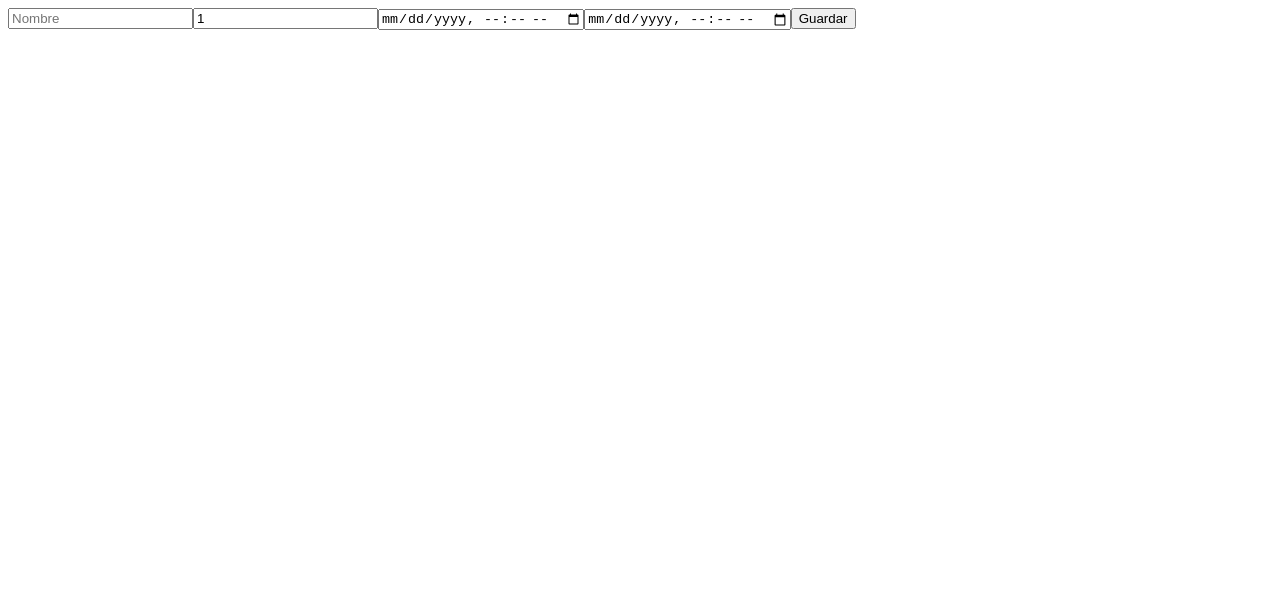
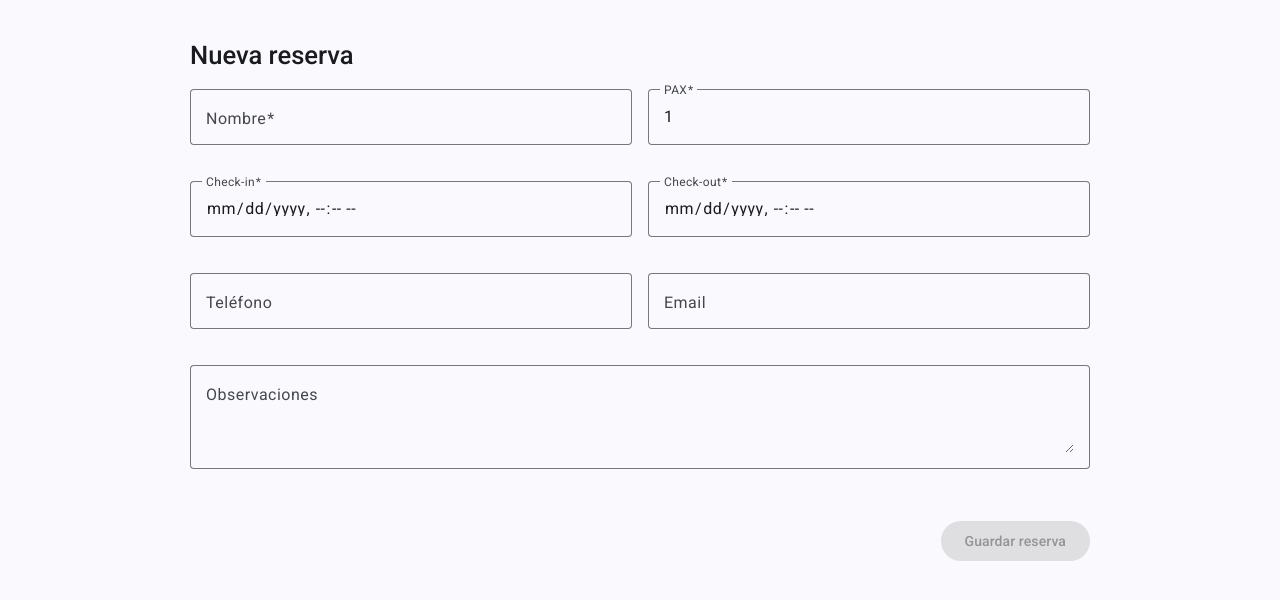
Before and after one commit to vdeluca/mayuwasi, an Angular app: page / in a window 1280 px wide. Shown: the top 600 px of the page. Built offline with nearby package versions, Linux system fonts and the light colour scheme.

Commit message:
Nuevo formulario para reservas con angular material. Angular actualizado a la version 21. [TODO]Servicios de CRUD

```diff
--- a/angular.json
+++ b/angular.json
@@ -27,6 +27,7 @@
               }
             ],
             "styles": [
+              "src/material-theme.scss",
               "src/styles.css"
             ],
             "scripts": []
--- a/package.json
+++ b/package.json
@@ -11,10 +11,12 @@
   "private": true,
   "dependencies": {
     "@angular/animations": "^21.0.6",
+    "@angular/cdk": "^21.0.5",
     "@angular/common": "^21.0.6",
     "@angular/compiler": "^21.0.6",
     "@angular/core": "^21.0.6",
     "@angular/forms": "^21.0.6",
+    "@angular/material": "^21.0.5",
     "@angular/platform-browser": "^21.0.6",
     "@angular/platform-browser-dynamic": "^21.0.6",
     "@angular/router": "^21.0.6",
--- a/src/app/components/reserva-form/reserva-form.component.css
+++ b/src/app/components/reserva-form/reserva-form.component.css
@@ -0,0 +1,48 @@
+.container {
+    max-width: 900px;
+    margin: 0 auto;
+    padding: 1.5rem;
+  }
+
+  .title {
+    margin-bottom: 1.5rem;
+    font-size: 1.6rem;
+    font-weight: 500;
+  }
+
+  .form {
+    display: flex;
+    flex-direction: column;
+  }
+
+  .grid {
+    display: grid;
+    grid-template-columns: repeat(2, 1fr);
+    gap: 1rem;
+  }
+
+  /* Campos que ocupan toda la fila */
+  .full {
+    grid-column: span 2;
+  }
+
+  .actions {
+    margin-top: 2rem;
+    display: flex;
+    justify-content: flex-end;
+  }
+
+  /* Responsive */
+  @media (max-width: 768px) {
+    .grid {
+      grid-template-columns: 1fr;
+    }
+
+    .full {
+      grid-column: span 1;
+    }
+
+    .actions {
+      justify-content: center;
+    }
+  }
--- a/src/app/components/reserva-form/reserva-form.component.html
+++ b/src/app/components/reserva-form/reserva-form.component.html
@@ -1 +1,63 @@
-<p>reserva-form works!</p>
+<div class="container">
+
+    <h2 class="title">Nueva reserva</h2>
+
+    <form [formGroup]="form" (ngSubmit)="submit()" class="form">
+
+      <div class="grid">
+
+        <mat-form-field appearance="outline">
+          <mat-label>Nombre</mat-label>
+          <input matInput formControlName="nombre" />
+          <mat-error *ngIf="form.get('nombre')?.hasError('required')">
+            El nombre es obligatorio
+          </mat-error>
+        </mat-form-field>
+
+        <mat-form-field appearance="outline">
+          <mat-label>PAX</mat-label>
+          <input matInput type="number" formControlName="pax" />
+          <mat-error *ngIf="form.get('pax')?.invalid">
+            Debe ser mayor a 0
+          </mat-error>
+        </mat-form-field>
+
+        <mat-form-field appearance="outline">
+          <mat-label>Check-in</mat-label>
+          <input matInput type="datetime-local" formControlName="checkin" />
+        </mat-form-field>
+
+        <mat-form-field appearance="outline">
+          <mat-label>Check-out</mat-label>
+          <input matInput type="datetime-local" formControlName="checkout" />
+        </mat-form-field>
+
+        <mat-form-field appearance="outline">
+          <mat-label>Teléfono</mat-label>
+          <input matInput formControlName="telefono" />
+        </mat-form-field>
+
+        <mat-form-field appearance="outline">
+          <mat-label>Email</mat-label>
+          <input matInput type="email" formControlName="email" />
+          <mat-error *ngIf="form.get('email')?.invalid">
+            Email inválido
+          </mat-error>
+        </mat-form-field>
+
+        <mat-form-field appearance="outline" class="full">
+          <mat-label>Observaciones</mat-label>
+          <textarea matInput rows="3" formControlName="observaciones"></textarea>
+        </mat-form-field>
+
+      </div>
+
+      <div class="actions">
+        <button mat-raised-button color="primary" type="submit" [disabled]="form.invalid">
+          Guardar reserva
+        </button>
+      </div>
+
+    </form>
+
+  </div>
--- a/src/app/components/reserva-form/reserva-form.component.ts
+++ b/src/app/components/reserva-form/reserva-form.component.ts
@@ -2,18 +2,25 @@ import { Component, inject } from '@angular/core';
 import { FormBuilder, Validators, ReactiveFormsModule } from '@angular/forms';
 import { ReservasService } from '../../services/reservas.service';
 
+import { MatFormFieldModule } from '@angular/material/form-field';
+import { MatInputModule } from '@angular/material/input';
+import { MatButtonModule } from '@angular/material/button';
+import { MatGridListModule } from '@angular/material/grid-list';
+import { CommonModule } from '@angular/common';
+
 @Component({
-    selector: 'app-reserva-form',
-    imports: [ReactiveFormsModule],
-    template: `
-    <form [formGroup]="form" (ngSubmit)="submit()">
-      <input type="text" placeholder="Nombre" formControlName="nombre" />
-      <input type="number" placeholder="PAX" formControlName="pax" />
-      <input type="datetime-local" formControlName="checkin" />
-      <input type="datetime-local" formControlName="checkout" />
-      <button type="submit">Guardar</button>
-    </form>
-  `
+  selector: 'app-reserva-form',
+  standalone: true,
+  imports: [
+    ReactiveFormsModule,
+    MatFormFieldModule,
+    MatInputModule,
+    MatButtonModule,
+    MatGridListModule,
+    CommonModule
+  ],
+  templateUrl: './reserva-form.component.html',
+  styleUrls: ['./reserva-form.component.css']
 })
 export class ReservaFormComponent {
 
@@ -22,11 +29,11 @@ export class ReservaFormComponent {
 
   form = this.fb.group({
     nombre: ['', Validators.required],
-    pax: [1, Validators.required],
+    pax: [1, [Validators.required, Validators.min(1)]],
     checkin: ['', Validators.required],
     checkout: ['', Validators.required],
     telefono: [''],
-    email: [''],
+    email: ['', Validators.email],
     observaciones: [''],
     deposito: [0],
     total: [0],
@@ -36,12 +43,15 @@ export class ReservaFormComponent {
     servicio: [''],
   });
 
-  submit = () => {
-    if (this.form.invalid) return;
+  submit = (): void => {
+    if (this.form.invalid) {
+      this.form.markAllAsTouched();
+      return;
+    }
 
     this.reservasService.createReserva(this.form.value as any)
       .subscribe(res => {
         console.log('Reserva creada:', res);
       });
-  }
+  };
 }
--- a/src/index.html
+++ b/src/index.html
@@ -6,6 +6,8 @@
   <base href="/">
   <meta name="viewport" content="width=device-width, initial-scale=1">
   <link rel="icon" type="image/x-icon" href="favicon.ico">
+  <link href="https://fonts.googleapis.com/css2?family=Roboto:wght@300;400;500&display=swap" rel="stylesheet">
+  <link href="https://fonts.googleapis.com/icon?family=Material+Icons" rel="stylesheet">
 </head>
 <body>
   <app-root></app-root>
--- /dev/null
+++ b/src/material-theme.scss
@@ -0,0 +1,37 @@
+
+// Include theming for Angular Material with `mat.theme()`.
+// This Sass mixin will define CSS variables that are used for styling Angular Material
+// components according to the Material 3 design spec.
+// Learn more about theming and how to use it for your application's
+// custom components at https://material.angular.dev/guide/theming
+@use '@angular/material' as mat;
+
+html {
+  height: 100%;
+  @include mat.theme((
+    color: (
+      primary: mat.$azure-palette,
+      tertiary: mat.$blue-palette,
+    ),
+    typography: Roboto,
+    density: 0,
+  ));
+}
+
+body {
+  // Default the application to a light color theme. This can be changed to
+  // `dark` to enable the dark color theme, or to `light dark` to defer to the
+  // user's system settings.
+  color-scheme: light;
+
+  // Set a default background, font and text colors for the application using
+  // Angular Material's system-level CSS variables. Learn more about these
+  // variables at https://material.angular.dev/guide/system-variables
+  background-color: var(--mat-sys-surface);
+  color: var(--mat-sys-on-surface);
+  font: var(--mat-sys-body-medium);
+
+  // Reset the user agent margin.
+  margin: 0;
+  height: 100%;
+}
```
Also changed, not shown: 1 other file (tests, documents, lock files or other folders).
